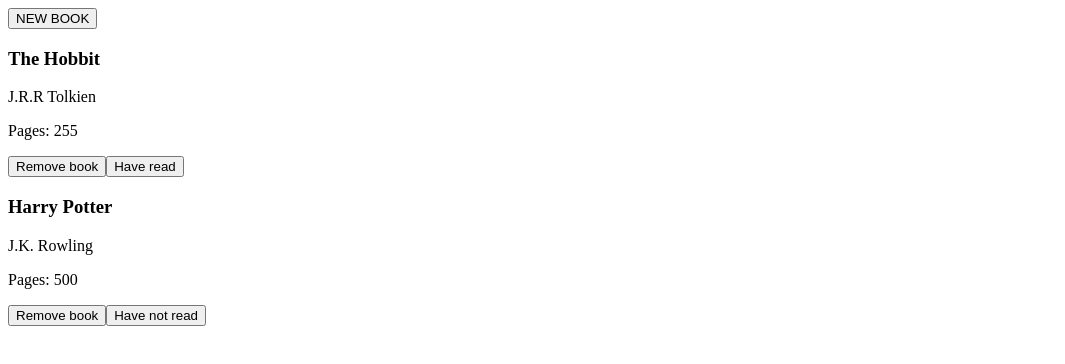
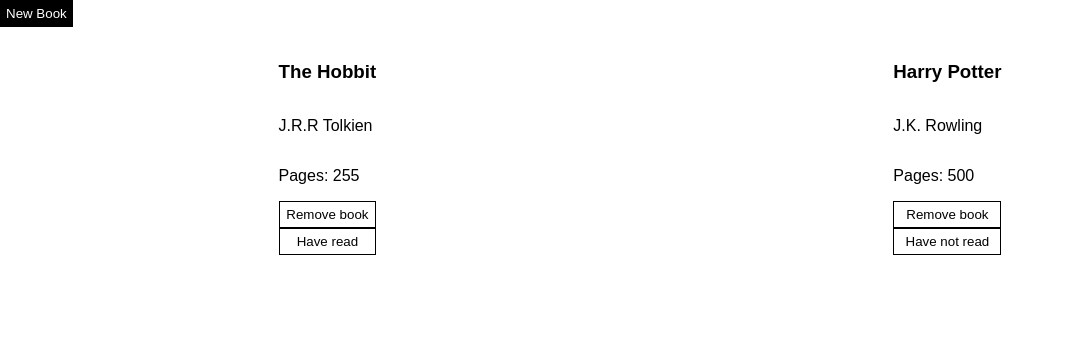
Before and after one commit to aukeller/libraryJS, a plain HTML site: page index.html in a window 1280 px wide. Shown: the whole page, without its empty margins (0-1065 px from the left). Drawn offline with Linux system fonts and the light colour scheme.

Commit message:
finished with minor styling. Will refactor with more styling possibly constructors

```diff
--- a/index.html
+++ b/index.html
@@ -7,7 +7,7 @@
     <script src="library.js" defer></script>
 </head>
 <body>
-    <button id="new-book">NEW BOOK</button>
+    <button id="new-book">New Book</button>
     <form hidden>
         <label for="title">Title:</label>
         <input type="text" id="title" name="title">
--- a/library.js
+++ b/library.js
@@ -61,6 +61,7 @@ function displayBooks() {
 function createBookCard(book, index) {
     let container = document.createElement('div');
     container.setAttribute('id', `${index}`);
+    container.classList.add('book');
 
     let title = document.createElement('h3');
     let author = document.createElement('p');
--- a/style.css
+++ b/style.css
@@ -0,0 +1,36 @@
+body {
+    margin: 0;
+    font-family: Arial, Helvetica, sans-serif;
+}
+
+.books {
+    display: flex;
+    justify-content: space-around;
+    margin: 15px 20px;
+}
+
+.book {
+    display: flex;
+    flex-direction: column;
+}
+
+form {
+    margin: 15px 20px;
+}
+
+button {
+    border: 1px solid black;
+    background-color: white;
+    font-family: Arial, Helvetica, sans-serif;
+    padding: 5px;
+}
+
+button:hover {
+    background-color: black;
+    color: white;
+    font-family: Arial, Helvetica, sans-serif;
+}
+
+#add-book {
+    margin-top: 10pxs;
+}
```
